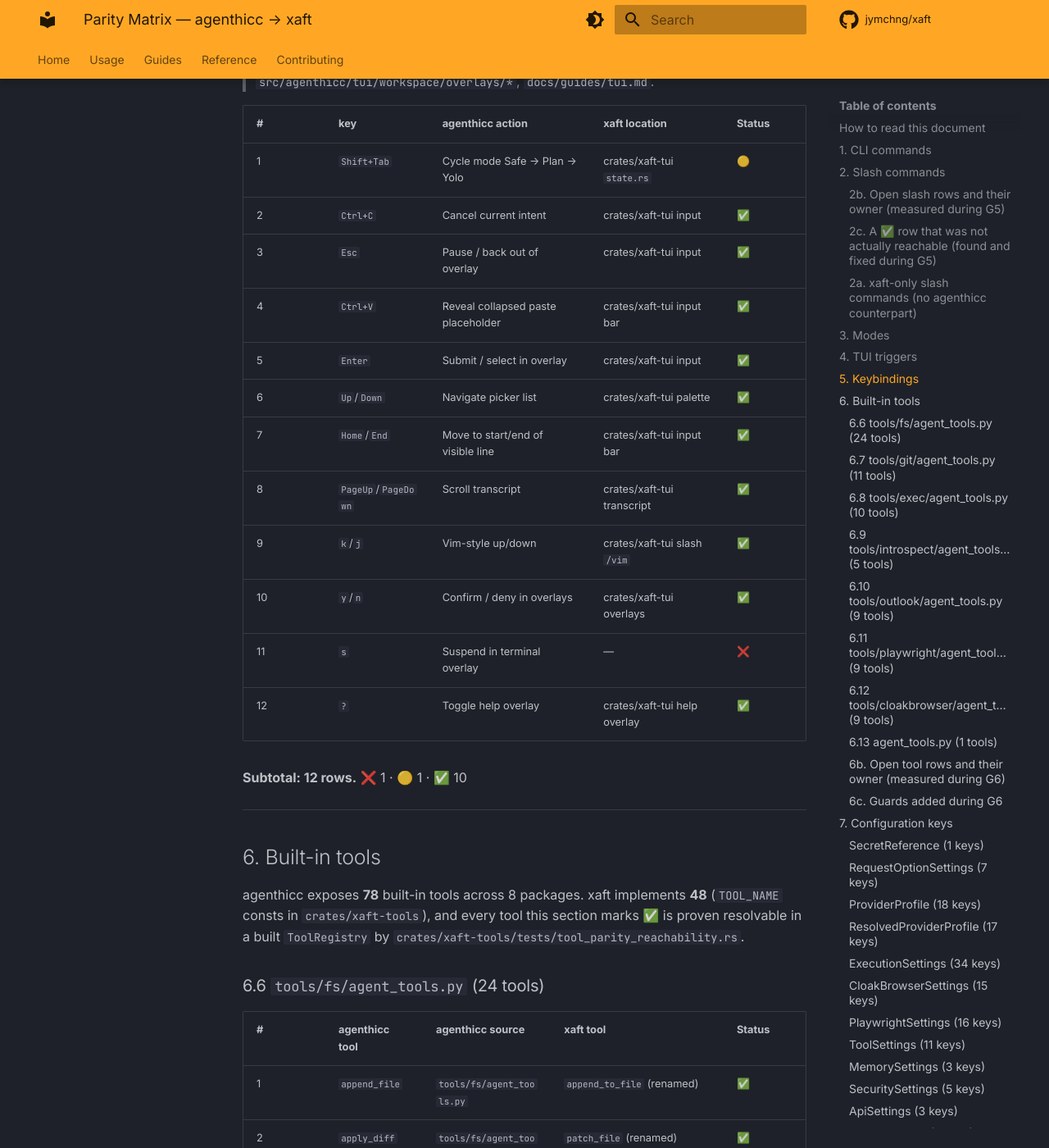
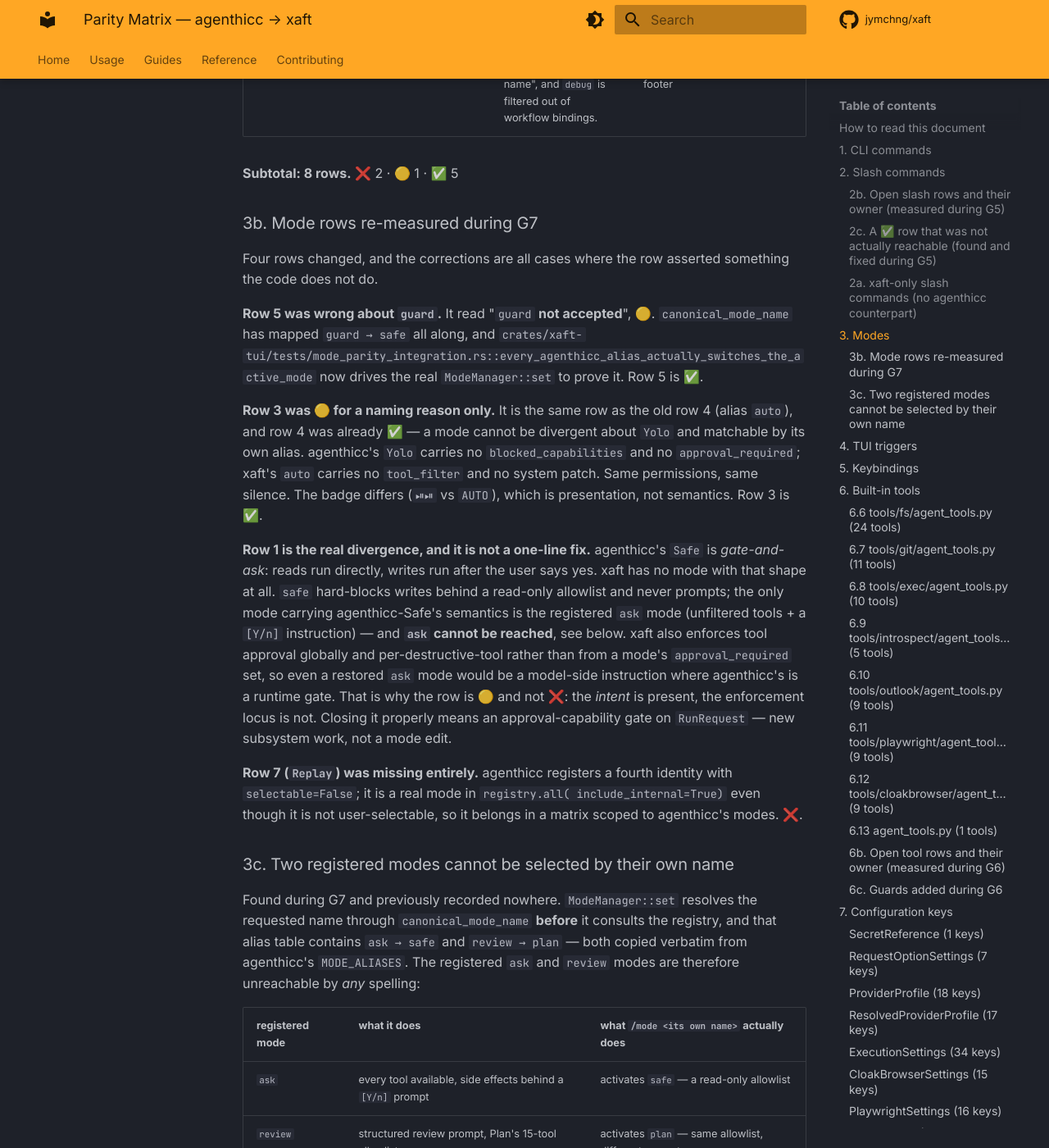
Before and after one commit to jymchng/xaft, an MkDocs documentation site: the page built from docs/parity-matrix.md, in a window 1280 px wide and 1400 px high, scrolled down 11903 px. Shown: the whole window at 82% size. Built offline with MkDocs 1.6.1 and Material for MkDocs 9.7.7, drawn with Linux system fonts in a browser that asks for light colours; comment, search, counter and statistics services are not loaded; some of the changed text lies outside the part shown.

Commit message:
G7: measure mode/cycle/alias parity, fix two false comments, reconcile the matrix
Measured every section 3 and 5 row against agenthicc's live source
(tui/runtime/mode_manager.py, modes/builtin.py) instead of trusting the
rows, and pinned the results with 22 new tests.

Corrected rows:
- Modes row 5 claimed `guard` is "not accepted" (🟡). It has always been
  accepted; `canonical_mode_name` maps guard -> safe. Now ✅.
- Modes row 3 was 🟡 for a naming reason only -- it is the same identity as
  row 4 (alias `auto`), which was already ✅. agenthicc's Yolo carries no
  blocked_capabilities/approval_required and xaft's `auto` carries no
  tool_filter/system patch. Now ✅.
- Keybinding row 1 (Shift+Tab) was 🟡 because the cycle "differs" from
  Safe -> Plan -> Yolo. CYCLE_NAMES is ["safe","plan","auto"], `auto` is
  Yolo, and cycle() canonicalises before advancing. Now ✅, pinned through
  the real AppState::handle_event path.
- Added Modes row 7 (`Replay`, selectable=False) -- a real agenthicc identity
  the matrix never had. ❌.
- Modes row 1 stays 🟡 and is now explained: agenthicc's Safe is
  gate-and-ask via a runtime capability gate; xaft's `safe` hard-blocks
  behind a read-only allowlist and never prompts.

New finding, recorded not silently fixed: `ModeManager::set` resolves through
the alias table before the registry, so the registered `ask` and `review`
modes cannot be selected by any spelling -- `ask`/`guard` land on `safe`,
`review` on `plan`. The unreachable `ask` mode is the only one carrying
agenthicc-Safe's shape. No fix applied: preferring the exact name would move
an accepted input from a hard sandbox to every tool (fail-open), and
deleting the modes is a feature removal. Both need authorization; recorded in
section 3c.

Fixed two comments that asserted behaviour the code does not have:
mode_cmd.rs claimed `/mode debug` is rejected (builtin_modes() contains
`debug`, so the guard never fires), and `reject_if_not_cyclable` claimed to
mirror an agenthicc `/mode` guard while being called from nowhere but its
own unit test.

Aggregates recomputed: 372 rows, 149 ✅ / 7 🟡 / 216 ❌.
parity-matrix-stats.py --check and --self-test pass; config-key-audit --check
passes; workspace suite 1878 passed / 0 failed / 9 ignored.

```diff
--- a/docs/parity-matrix.md
+++ b/docs/parity-matrix.md
@@ -161,10 +161,17 @@
 | 22 | `/stop` (`/stop-terminal`) | Same background terminal manager as row 20. | G9 |
 | 25 | `/workflow` | Workflow switching/resume. In agenthicc this is intercepted in `TUISession.route()` before dispatch, so it needs the session-local workflow state G10 builds. | G10 |
 
-Keybinding row 1 (`Shift+Tab` mode cycle) is 🟡 because the cycle order and
-alias semantics differ from agenthicc's Safe → Plan → Yolo. That is mode
-semantics, not key handling: the same three problems are rows 3, 5 and 7 of
-section 3, so the fix belongs with **G7**, not here.
+Keybinding row 1 (`Shift+Tab` mode cycle) was 🟡 because the cycle order and
+alias semantics were *asserted* to differ from agenthicc's Safe → Plan →
+Yolo. G7 measured it instead of trusting the row: `CYCLE_NAMES` is
+`["safe", "plan", "auto"]`, `auto` is agenthicc's `Yolo` (reached through the
+`auto → Yolo` alias), and `ModeManager::cycle` maps the active mode through
+`canonical_mode_name` before advancing, so a user sitting in `ask` or `review`
+still lands on the next real cycle step. The cycle is identical and the row is
+now ✅, pinned by
+`mode_parity_integration.rs::shift_tab_walks_safe_plan_yolo_and_wraps` and
+`…::shift_tab_from_an_alias_enters_the_cycle_not_the_registry`. The mode
+*semantics* that are still divergent are section 3 rows 1, 7 and 8.
 
 Keybinding row 11 (`s` suspend in the terminal overlay) is blocked on the same
 missing background-terminal overlay as rows 20 and 22.
@@ -218,20 +225,98 @@
 > **agenthicc source:** `src/agenthicc/modes/builtin.py`, `modes/registry.py`,
 > `docs/guides/modes.md`.
 
-agenthicc cycles **Safe → Plan → Yolo → Safe** with alias mapping. xaft defines **6** modes.
-See `knowledge/tui-parity-gap-analysis.md` **Gap 2**.
+agenthicc has **3 selectable** mode identities plus **1 internal** one, and
+**4** aliases. It cycles **Safe → Plan → Yolo → Safe**
+(`ModeManager.cycle()` walks `registry.all()`, which is registration order,
+and wraps). xaft registers **6** modes but cycles **3** of them. Every row
+below was re-measured against the source during G7; see **3b** for what moved
+and what deliberately did not.
 
 | # | agenthicc mode | alias | agenthicc semantics | xaft location | Status |
 |---|---|---|---|---|---|
-| 1 | `Safe` | — | Side-effecting actions require explicit approval. | crates/xaft-tui mode `safe` | ✅ |
-| 2 | `Plan` | — | Read-only planning; side effects hard-blocked. | crates/xaft-tui mode `plan` | ✅ |
-| 3 | `Yolo` | — | Full automatic — all tools allowed, no prompt. | crates/xaft-tui mode `auto` | 🟡 |
-| 4 | `Yolo` | alias `auto` | Auto is the accepted alias for Yolo. | crates/xaft-tui mode `auto` | ✅ |
-| 5 | `Safe` | alias `ask` / `guard` | Ask and Guard are accepted aliases for Safe. | crates/xaft-tui modes `ask`; `guard` **not accepted** | 🟡 |
-| 6 | `Plan` | alias `review` | Review is the accepted alias for Plan. | crates/xaft-tui mode `review` | ✅ |
-| 7 | `—` | `debug` rejected | agenthicc rejects `debug` — it is not an alias. | crates/xaft-tui mode `debug` **accepted** | ❌ |
+| 1 | `Safe` | — | Reads/search/git-read run directly; every `WRITE`, `GIT_WRITE`, `EXECUTE`, `NETWORK` and `UNDECLARED` tool requires **explicit user approval** (`RuntimeMode.approval_required`, enforced by the runtime capability gate). | crates/xaft-tui mode `safe` — a 12-tool read-only allowlist that **blocks** writes and never prompts | 🟡 |
+| 2 | `Plan` | — | Read-only planning; `blocked_capabilities` **hard-blocks** the five restricted capabilities. | crates/xaft-tui mode `plan` — 15-tool read-only allowlist + a `MUST NOT` system patch | ✅ |
+| 3 | `Yolo` | — | Full automatic; every tool allowed, no prompt, no patch. | crates/xaft-tui mode `auto` — no `tool_filter`, no system patch | ✅ |
+| 4 | `Yolo` | alias `auto` | `MODE_ALIASES["auto"] = "Yolo"` | `auto` **is** xaft's canonical spelling of Yolo; `yolo` is accepted as its alias | ✅ |
+| 5 | `Safe` | alias `ask` / `guard` | `MODE_ALIASES["ask"] = "Safe"`, `["guard"] = "Safe"` | aliases `ask` and `guard` → mode `safe` | ✅ |
+| 6 | `Plan` | alias `review` | `MODE_ALIASES["review"] = "Plan"` | alias `review` → mode `plan` | ✅ |
+| 7 | `Replay` (internal) | — | Registered with `selectable=False`; all nine capabilities blocked; deliberately absent from the cycle and from the `/mode` listing. | — | ❌ |
+| 8 | — | `debug` rejected | agenthicc registers no `Debug` identity, so `/mode debug` raises `UnknownModeError`. The name is *also* reserved: a mode plugin named `debug` is dropped with "Debug is a rejected mode name", and `debug` is filtered out of workflow bindings. | crates/xaft-tui mode `debug` **accepted** — full capabilities plus a per-response token/cost footer | ❌ |
 
-**Subtotal: 7 rows.** ❌ 1 · 🟡 2 · ✅ 4
+**Subtotal: 8 rows.** ❌ 2 · 🟡 1 · ✅ 5
+
+### 3b. Mode rows re-measured during G7
+
+Four rows changed, and the corrections are all cases where the row asserted
+something the code does not do.
+
+**Row 5 was wrong about `guard`.** It read "`guard` **not accepted**", 🟡.
+`canonical_mode_name` has mapped `guard → safe` all along, and
+`crates/xaft-tui/tests/mode_parity_integration.rs::every_agenthicc_alias_actually_switches_the_active_mode`
+now drives the real `ModeManager::set` to prove it. Row 5 is ✅.
+
+**Row 3 was 🟡 for a naming reason only.** It is the same row as the old row 4
+(alias `auto`), and row 4 was already ✅ — a mode cannot be divergent about
+`Yolo` and matchable by its own alias. agenthicc's `Yolo` carries no
+`blocked_capabilities` and no `approval_required`; xaft's `auto` carries no
+`tool_filter` and no system patch. Same permissions, same silence. The badge
+differs (`⏯⏯` vs `AUTO`), which is presentation, not semantics. Row 3 is ✅.
+
+**Row 1 is the real divergence, and it is not a one-line fix.** agenthicc's
+`Safe` is *gate-and-ask*: reads run directly, writes run after the user says
+yes. xaft has no mode with that shape at all. `safe` hard-blocks writes
+behind a read-only allowlist and never prompts; the only mode carrying
+agenthicc-Safe's semantics is the registered `ask` mode (unfiltered tools + a
+`[Y/n]` instruction) — and **`ask` cannot be reached**, see below. xaft also
+enforces tool approval globally and per-destructive-tool rather than from a
+mode's `approval_required` set, so even a restored `ask` mode would be a
+model-side instruction where agenthicc's is a runtime gate. That is why the
+row is 🟡 and not ❌: the *intent* is present, the enforcement locus is not.
+Closing it properly means an approval-capability gate on `RunRequest` — new
+subsystem work, not a mode edit.
+
+**Row 7 (`Replay`) was missing entirely.** agenthicc registers a fourth
+identity with `selectable=False`; it is a real mode in `registry.all(
+include_internal=True)` even though it is not user-selectable, so it belongs
+in a matrix scoped to agenthicc's modes. ❌.
+
+### 3c. Two registered modes cannot be selected by their own name
+
+Found during G7 and previously recorded nowhere. `ModeManager::set` resolves
+the requested name through `canonical_mode_name` **before** it consults the
+registry, and that alias table contains `ask → safe` and `review → plan` —
+both copied verbatim from agenthicc's `MODE_ALIASES`. The registered `ask`
+and `review` modes are therefore unreachable by *any* spelling:
+
+| registered mode | what it does | what `/mode <its own name>` actually does |
+|---|---|---|
+| `ask` | every tool available, side effects behind a `[Y/n]` prompt | activates `safe` — a read-only allowlist |
+| `review` | structured review prompt, Plan's 15-tool allowlist | activates `plan` — same allowlist, different prompt |
+
+`mode_parity_integration.rs::three_of_the_six_registered_modes_cannot_be_activated_by_their_own_name`
+enumerates the registry and proves the set is exactly these two, so a third
+cannot appear unnoticed. `debug` is reachable by name but is outside the
+cycle (row 8).
+
+**No fix was applied, deliberately.** The two directions available both
+require authorization that has not been given:
+
+- *Prefer an exact registered name over the alias* would make `/mode ask`
+  reach the unfiltered `[Y/n]` mode. That silently moves a currently
+  accepted input from a hard read-only sandbox to **every tool**, gated only
+  by a system-patch instruction the model is free to ignore. A fail-open
+  security change is not a silent one to make.
+- *Delete the two dead modes* is a feature removal.
+- *Rename xaft's `safe`* (e.g. to `sandbox`) so the name `ask`/`safe` can
+  carry agenthicc's meaning is a rename of a shipped user-facing name.
+
+What was done instead is to make the code stop *claiming* otherwise: the
+`/mode` handler's comment that "`/mode debug` is rejected" and
+`ModeManager::reject_if_not_cyclable`'s "mirroring agenthicc's `/mode` guard
+(Debug is not an alias and is rejected)" were both false — `builtin_modes()`
+contains `debug`, so the guard's `!any(...)` never fires, and
+`reject_if_not_cyclable` is called from nowhere except its own unit test.
+Both comments now describe the measured behaviour, and the tests pin it.
 
 ---
 
@@ -263,7 +348,7 @@
 
 | # | key | agenthicc action | xaft location | Status |
 |---|---|---|---|---|
-| 1 | `Shift+Tab` | Cycle mode Safe → Plan → Yolo | crates/xaft-tui `state.rs` | 🟡 |
+| 1 | `Shift+Tab` | Cycle mode Safe → Plan → Yolo, wrapping | crates/xaft-tui `state.rs` → `ModeManager::cycle` over `CYCLE_NAMES` = `safe, plan, auto` (`auto` is Yolo) | ✅ |
 | 2 | `Ctrl+C` | Cancel current intent | crates/xaft-tui input | ✅ |
 | 3 | `Esc` | Pause / back out of overlay | crates/xaft-tui input | ✅ |
 | 4 | `Ctrl+V` | Reveal collapsed paste placeholder | crates/xaft-tui input bar | ✅ |
@@ -276,7 +361,7 @@
 | 11 | `s` | Suspend in terminal overlay | — | ❌ |
 | 12 | `?` | Toggle help overlay | crates/xaft-tui help overlay | ✅ |
 
-**Subtotal: 12 rows.** ❌ 1 · 🟡 1 · ✅ 10
+**Subtotal: 12 rows.** ❌ 1 · ✅ 11
 
 ---
 
@@ -801,15 +886,15 @@
 |---|---|---|---|---|---|
 | 1. CLI commands | 59 | 19 | 37 | 5 | 18 |
 | 2. Slash commands | 26 | 24 | 16 | 1 | 9 |
-| 3. Modes | 3 | 6 | 4 | 2 | 1 |
+| 3. Modes | 4 | 6 | 5 | 1 | 2 |
 | 4. TUI triggers | 3 | 3 | 3 | 0 | 0 |
-| 5. Keybindings | 12 | 12 | 10 | 1 | 1 |
+| 5. Keybindings | 12 | 12 | 11 | 0 | 1 |
 | 6. Built-in tools | 78 | 48 | 39 | 0 | 39 |
 | 7. Configuration keys | 185 | 13 | 38 | 0 | 147 |
-| **TOTAL** | **366** | **125** | **147** | **9** | **215** |
+| **TOTAL** | **367** | **125** | **149** | **7** | **216** |
 
-Current parity: **147** of 371 rows ✅ (40%). The remaining
-**224** rows are the backlog for goals G4–G10.
+Current parity: **149** of 372 rows ✅ (40%). The remaining
+**223** rows are the backlog for goals G4–G10.
 
 ---
 
```
Also changed, not shown: 3 other files.
